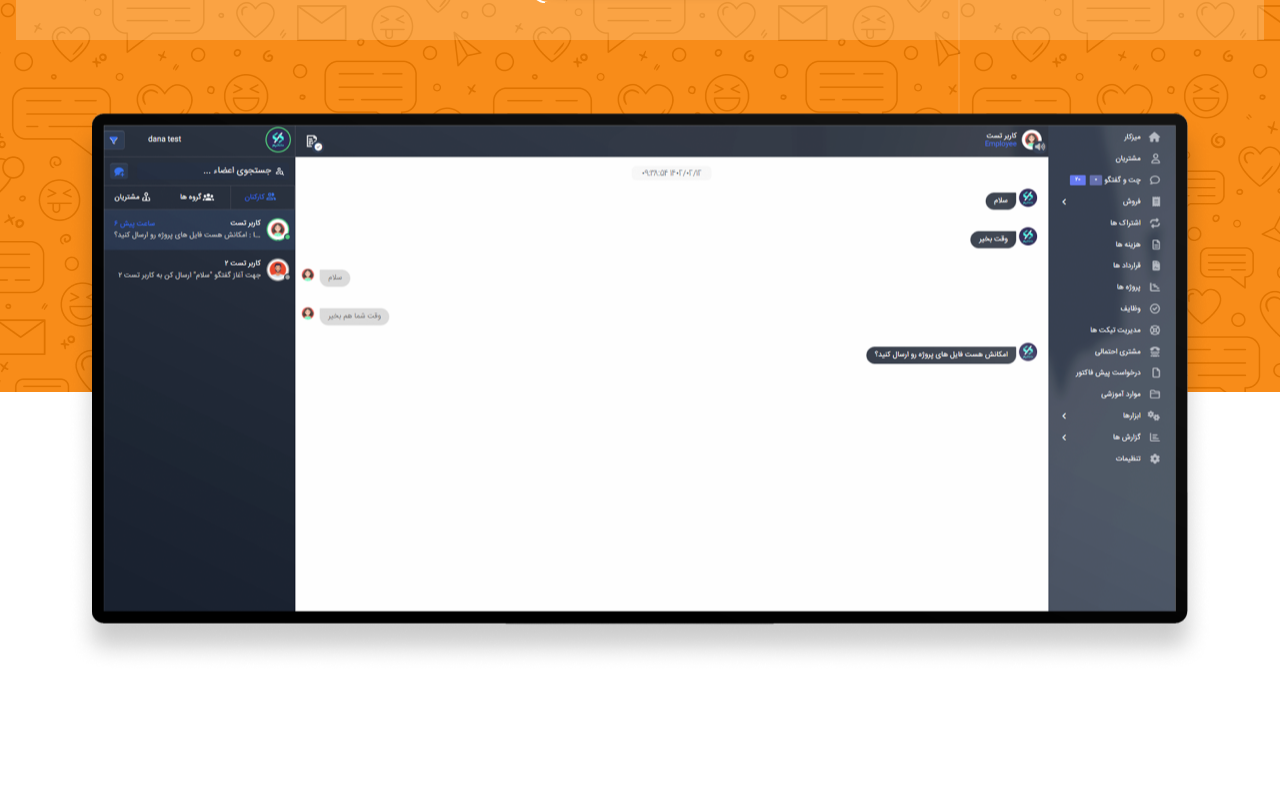
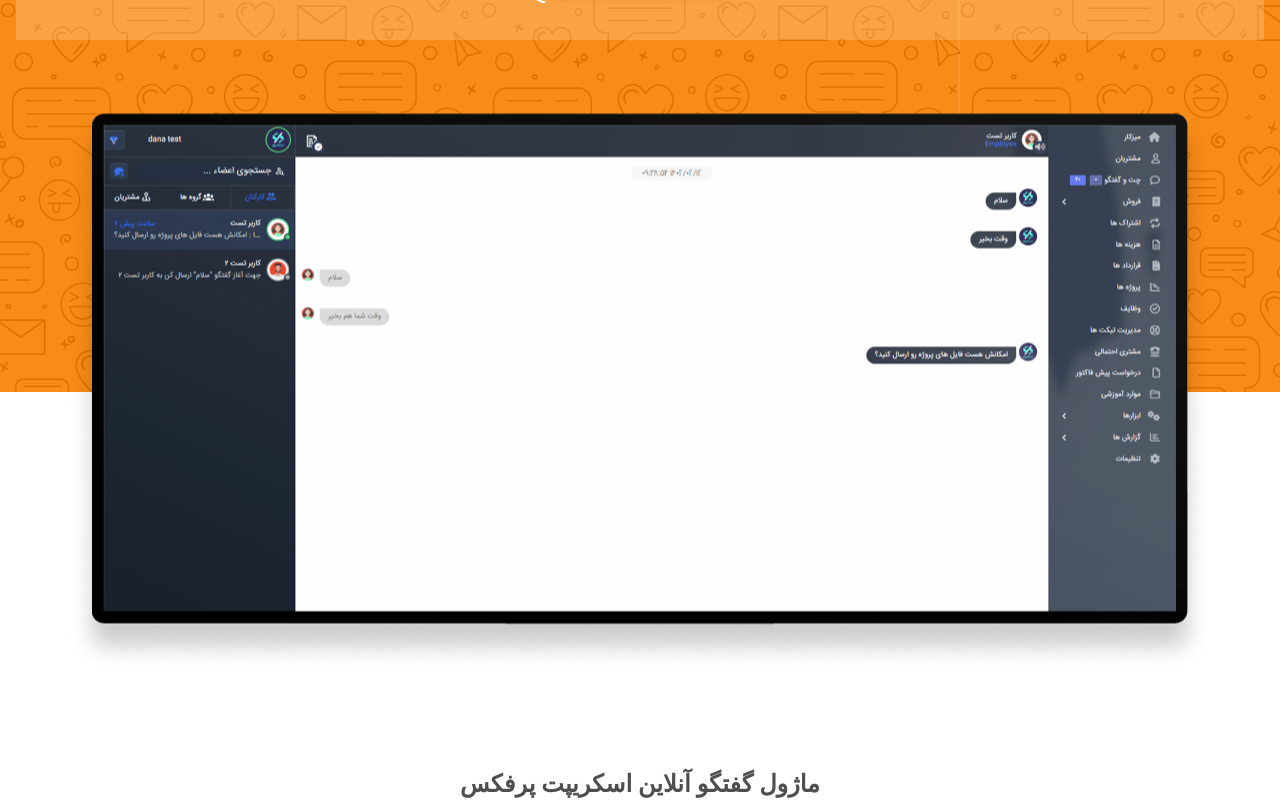
Before and after one commit to mahyarErshad/perfex-chat, a React (Create React App) app: page / in a window 1280 px wide. Shown: the part 674-1474 px from the top of the page. Before the commit the page ends 1347 px from the top, so only its background shows below. Built offline with nearby package versions, Linux system fonts and the light colour scheme; a web font is replaced by a local one.

Commit message:
Imported IntroductionSection

```diff
--- a/src/App.js
+++ b/src/App.js
@@ -1,10 +1,12 @@
 import React from "react";
 import HeroSection from "./Components/HeroSection/HeroSection";
+import IntroductionSection from "./Components/IntroductionSection/IntroductionSection";
 
 function App() {
   return (
     <>
       <HeroSection />
+      <IntroductionSection />
     </>
   );
 }
```
